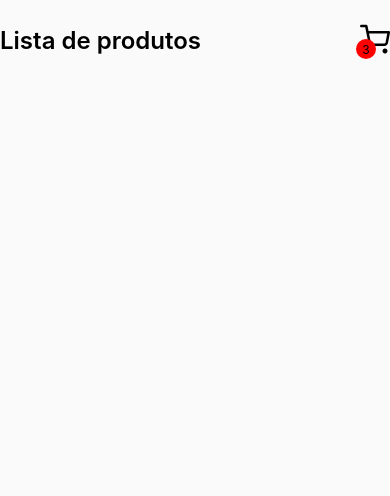
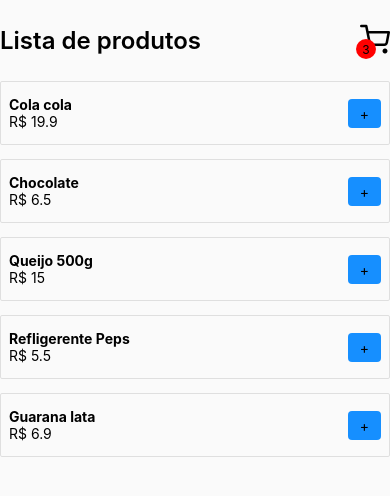
Before and after one commit to FabricioAllves/Carrinho-de-compra, a React Native app: screen /Home in a window 390 px wide. Shown: the top 496 px of the page. Built offline with nearby package versions, Linux system fonts and the light colour scheme.

Commit message:
Feito a listagem de produtos

```diff
--- a/src/Pages/Home/index.js
+++ b/src/Pages/Home/index.js
@@ -2,6 +2,9 @@
 import React from 'react';
 
 import {Feather} from '@expo/vector-icons'
+import { useNavigation } from '@react-navigation/native'
+
+
 
 import {
   View,
@@ -12,7 +15,11 @@
   TouchableOpacity
 } from 'react-native';
 
+import Product from '../../components/Product';
+
 export default function Home() {
+  const navigation = useNavigation()
+
   const [products, setProdutcs] = useState([
     {
       id: '1',
@@ -46,14 +53,21 @@
       <View style={styles.cartContent}>
         <Text style={styles.title}>Lista de produtos</Text>
 
-        <TouchableOpacity style={styles.cartButton}>
+        <TouchableOpacity style={styles.cartButton} onPress={ () => navigation.navigate("Cart") }>
           <View style={styles.dot}>
             <Text style={styles.dotText}>3</Text>
           </View>
           <Feather name='shopping-cart' size={30} color="#000"/>
         </TouchableOpacity>
+      </View>
 
-      </View>
+      <FlatList
+      style={styles.list}
+      data={products}
+      keyExtractor={ (item) => String(item.id) }
+      renderItem={ ({item}) => <Product data={item}/>}
+      />
+
     </SafeAreaView>
   );
 }
--- /dev/null
+++ b/src/components/Product/index.js
@@ -0,0 +1,44 @@
+import React from 'react';
+import { View, Text, StyleSheet, TouchableOpacity } from 'react-native';
+
+
+export default function Product({ data }) {
+    return (
+        <View style={styles.container}>
+            <View>
+                <Text style={styles.title}>{data.name}</Text>
+                <Text style={styles.price}>R$ {data.price}</Text>
+            </View>
+            <TouchableOpacity style={styles.buttonAdd}>
+                <Text style={styles.buttonText}>+</Text>
+            </TouchableOpacity>
+        </View>
+    );
+}
+
+const styles = StyleSheet.create({
+    container: {
+        borderWidth: 1,
+        borderColor: '#dfdfdf',
+        borderRadius: 2,
+        marginBottom: 14,
+        padding: 8,
+        paddingBottom: 14,
+        paddingTop: 14,
+        flexDirection: 'row',
+        alignItems: 'center',
+        justifyContent: 'space-between'
+
+    },
+    title:{
+        fontWeight: 'bold'
+    },
+    buttonAdd:{
+        paddingStart: 12,
+        paddingEnd: 12,
+        backgroundColor: '#168fff',
+        paddingTop: 6,
+        paddingBottom: 6,
+        borderRadius: 4
+    }
+})
```
